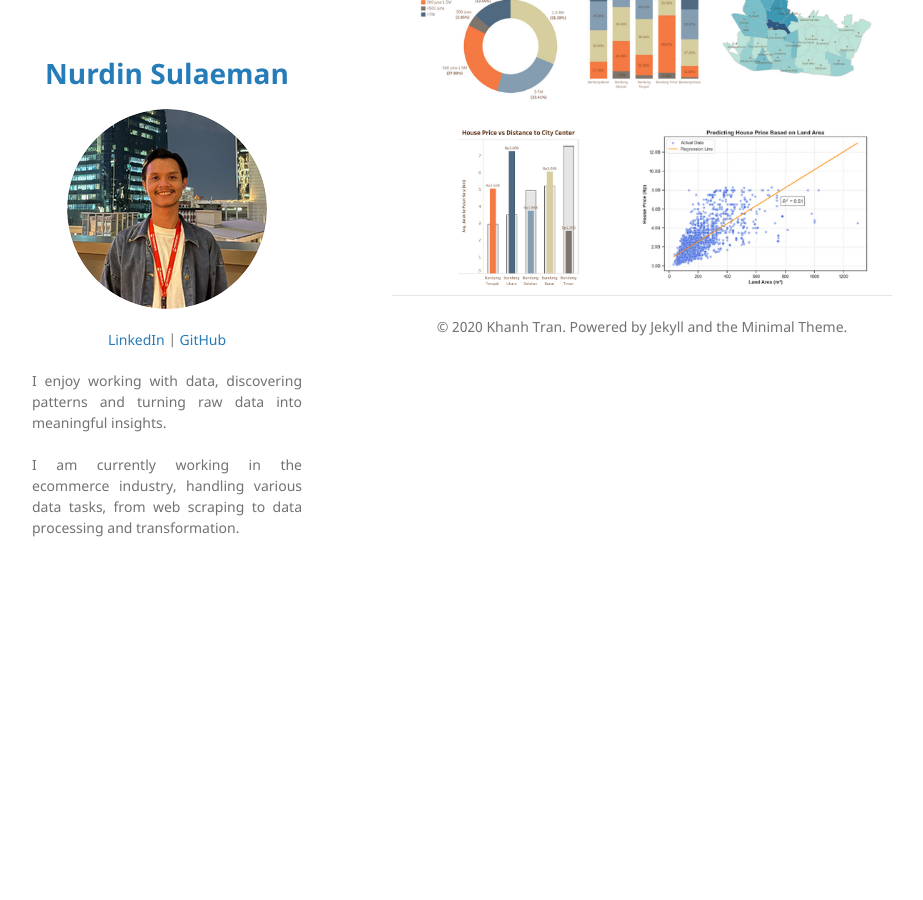
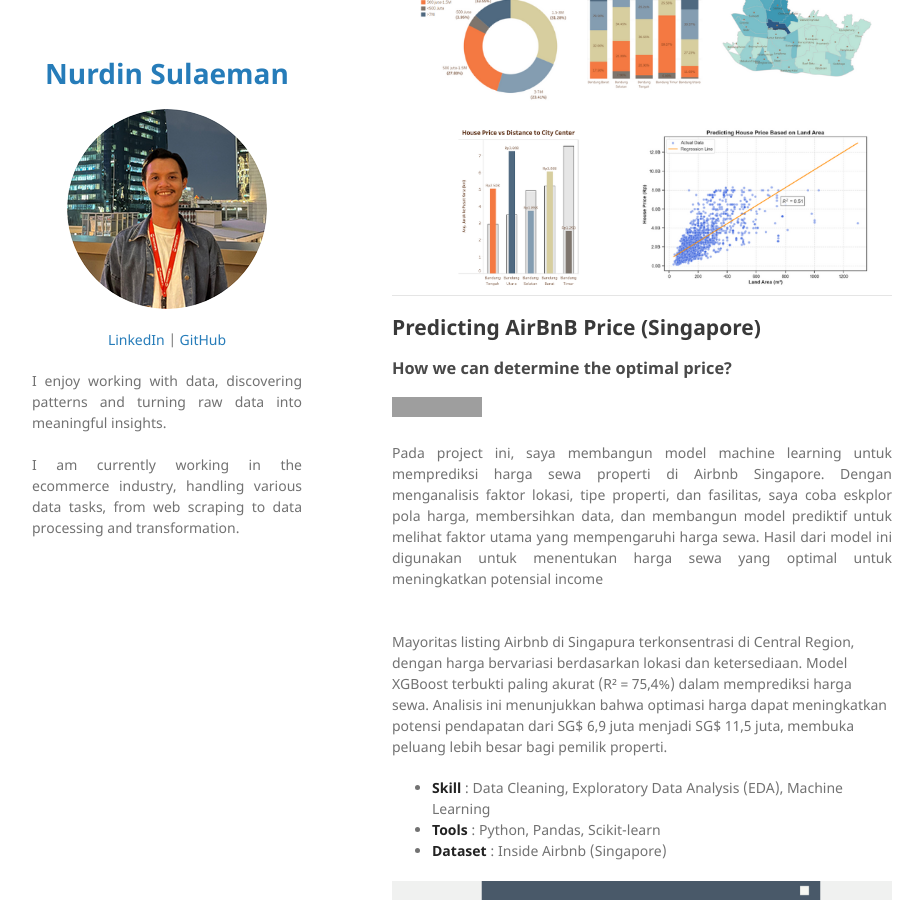
Before and after one commit to nurdinsulaemann/nurdinsulaemann.github.io, a Jekyll site: the page built from index.md, in a window 1280 px wide and 900 px high, scrolled down 1353 px. Shown: the whole window, without its empty margins (178-1101 px from the left). Built offline with Jekyll 4.4.1, drawn with Linux system fonts in a browser that asks for light colours; our own code applies the rules of GitHub Pages for plain Markdown files; grey boxes are pictures that could not be loaded.

Commit message:
Update index.md

```diff
--- a/index.md
+++ b/index.md
@@ -30,6 +30,21 @@ Analisis ini mencakup identifikasi pola musiman, perbandingan harga antar tahun,
 
 <center><img src="images/bdg_house_price_analysis.png"/></center>
 
+---
+## Predicting AirBnB Price (Singapore)
+### How we can determine the optimal price?
+
+[![View on GitHub](https://img.shields.io/badge/GitHub-View_on_GitHub-blue?logo=GitHub)](https://github.com/nurdinsulaemann/AirBnB-Project/blob/main/AirBnb_Analyze%20%26%20Modeling.ipynb)
+
+<div style="text-align: justify">Pada project ini, saya membangun model machine learning untuk memprediksi harga sewa properti di Airbnb Singapore. Dengan menganalisis faktor lokasi, tipe properti, dan fasilitas, saya coba eskplor pola harga, membersihkan data, dan membangun model prediktif untuk melihat faktor utama yang mempengaruhi harga sewa. Hasil dari model ini digunakan untuk menentukan harga sewa yang optimal untuk meningkatkan potensial income </div>
+<br><br>
+Mayoritas listing Airbnb di Singapura terkonsentrasi di Central Region, dengan harga bervariasi berdasarkan lokasi dan ketersediaan. Model XGBoost terbukti paling akurat (R² = 75,4%) dalam memprediksi harga sewa. Analisis ini menunjukkan bahwa optimasi harga dapat meningkatkan potensi pendapatan dari SG$ 6,9 juta menjadi SG$ 11,5 juta, membuka peluang lebih besar bagi pemilik properti.
+<br>
+- **Skill** : Data Cleaning, Exploratory Data Analysis (EDA), Machine Learning
+- **Tools** : Python, Pandas, Scikit-learn
+- **Dataset** : Inside Airbnb (Singapore)
+
+<center><img src="images/Airbnb.png"/></center>
 
 ---
 <center>© 2020 Khanh Tran. Powered by Jekyll and the Minimal Theme.</center>
```
